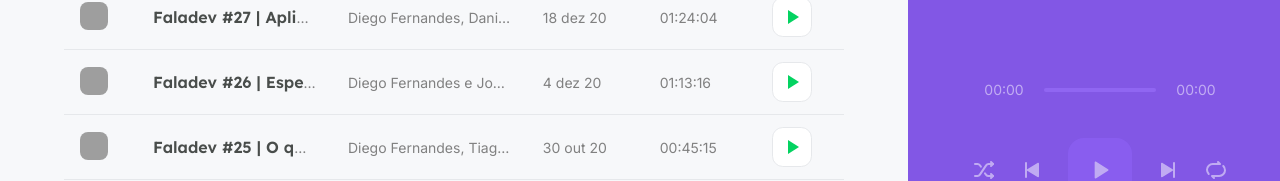
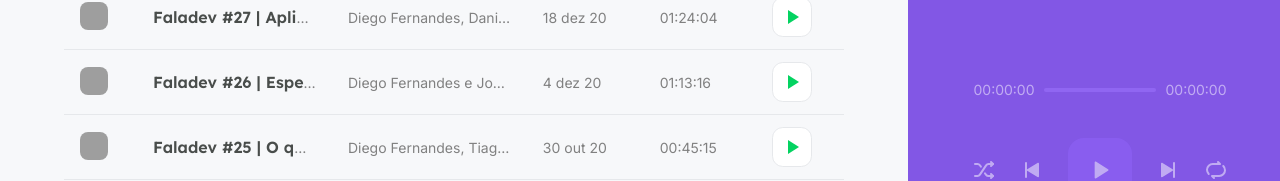
Before and after one commit to rafaeldiehl/podcastr, a Next.js app: page / in a window 1280 px wide. Shown: the part 550-731 px from the top of the page. Built offline with nearby package versions, Linux system fonts and the light colour scheme; data requests are answered from the project's data file; grey boxes are pictures that could not be loaded.

Commit message:
feat: add current time control

```diff
--- a/src/components/Player/index.tsx
+++ b/src/components/Player/index.tsx
@@ -1,14 +1,16 @@
 import styles from "./styles.module.scss";
 
-import { useRef, useEffect } from "react";
+import { useRef, useEffect, useState } from "react";
 
 import Slider from "rc-slider";
 import "rc-slider/assets/index.css";
 
 import { usePlayer } from "../../contexts/PlayerContext";
+import { convertDurationToTimeString } from "../../utils/convertDurationToTimeString";
 
 export default function Player() {
   const audioRef = useRef<HTMLAudioElement>(null);
+  const [progress, setProgress] = useState(0);
 
   const {
     episodeList,
@@ -38,6 +40,13 @@
     }
   }, [isPlaying]);
 
+  function setupProgressListener() {
+    audioRef.current.currentTime = 0;
+    audioRef.current.addEventListener("timeupdate", (e) => {
+      setProgress(Math.floor(audioRef.current.currentTime));
+    });
+  }
+
   const episode = episodeList[currentEpisodeIndex];
 
   return (
@@ -66,19 +75,21 @@
 
       <footer className={!episode ? styles.empty : ""}>
         <div className={styles.progress}>
-          <span>00:00</span>
+          <span>{convertDurationToTimeString(progress)}</span>
           <div className={styles.slider}>
             {episode ? (
               <Slider
                 trackStyle={{ backgroundColor: "#04d361" }}
                 railStyle={{ backgroundColor: "#9f75ff" }}
                 handleStyle={{ borderColor: "#04d361", borderWidth: 4 }}
+                max={episode.duration}
+                value={progress}
               />
             ) : (
               <div className={styles.emptySlider} />
             )}
           </div>
-          <span>00:00</span>
+          <span>{convertDurationToTimeString(episode?.duration ?? 0)}</span>
         </div>
 
         {episode && (
@@ -93,6 +104,7 @@
             onPause={() => {
               setPlayingState(false);
             }}
+            onLoadedMetadata={setupProgressListener}
           ></audio>
         )}
 
```
